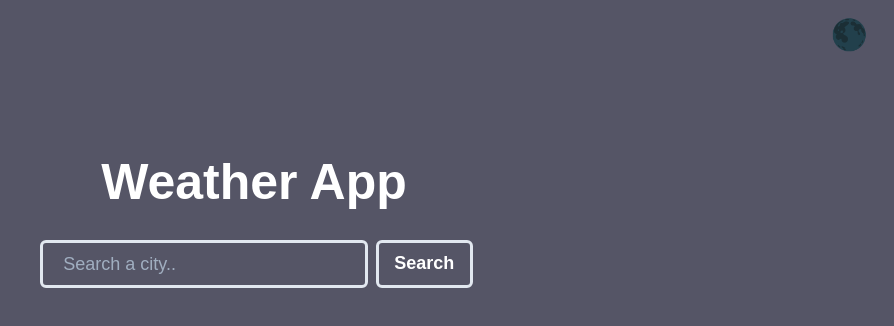
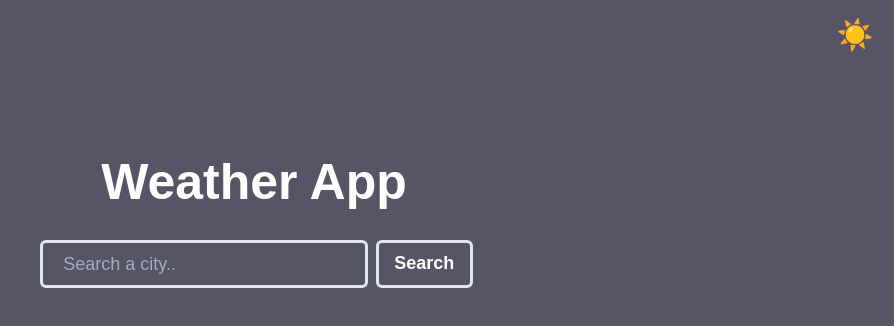
Before and after one commit to tayfundagci/weather-app-react, a React (Create React App) app: page / in a window 1280 px wide. Shown: the top 326 px of the page, without its empty margins (386-1280 px from the left). Built offline with nearby package versions, Linux system fonts and the light colour scheme; the HTML template or start-up script is replaced by a standard one.

Commit message:
theme fixed

```diff
--- a/src/App.js
+++ b/src/App.js
@@ -35,19 +35,19 @@ function App() {
       <Box position="absolute" right={"10px"}>
         <Button
           variant={"none"}
-          onClick={() => setTheme("dark")}
+          onClick={() => setTheme("light")}
           fontSize={"30px"}
           marginRight="-75px"
-          visibility={() => theme === "dark" && "hidden"}
+          visibility={() => theme === "light" && "hidden"}
         >
           ☀️
         </Button>
         <Button
           variant={"none"}
-          onClick={() => setTheme("light")}
+          onClick={() => setTheme("dark")}
           fontSize={"30px"}
           marginRight=""
-          visibility={() => theme === "light" && "hidden"}
+          visibility={() => theme === "dark" && "hidden"}
         >
           🌑
         </Button>
```
